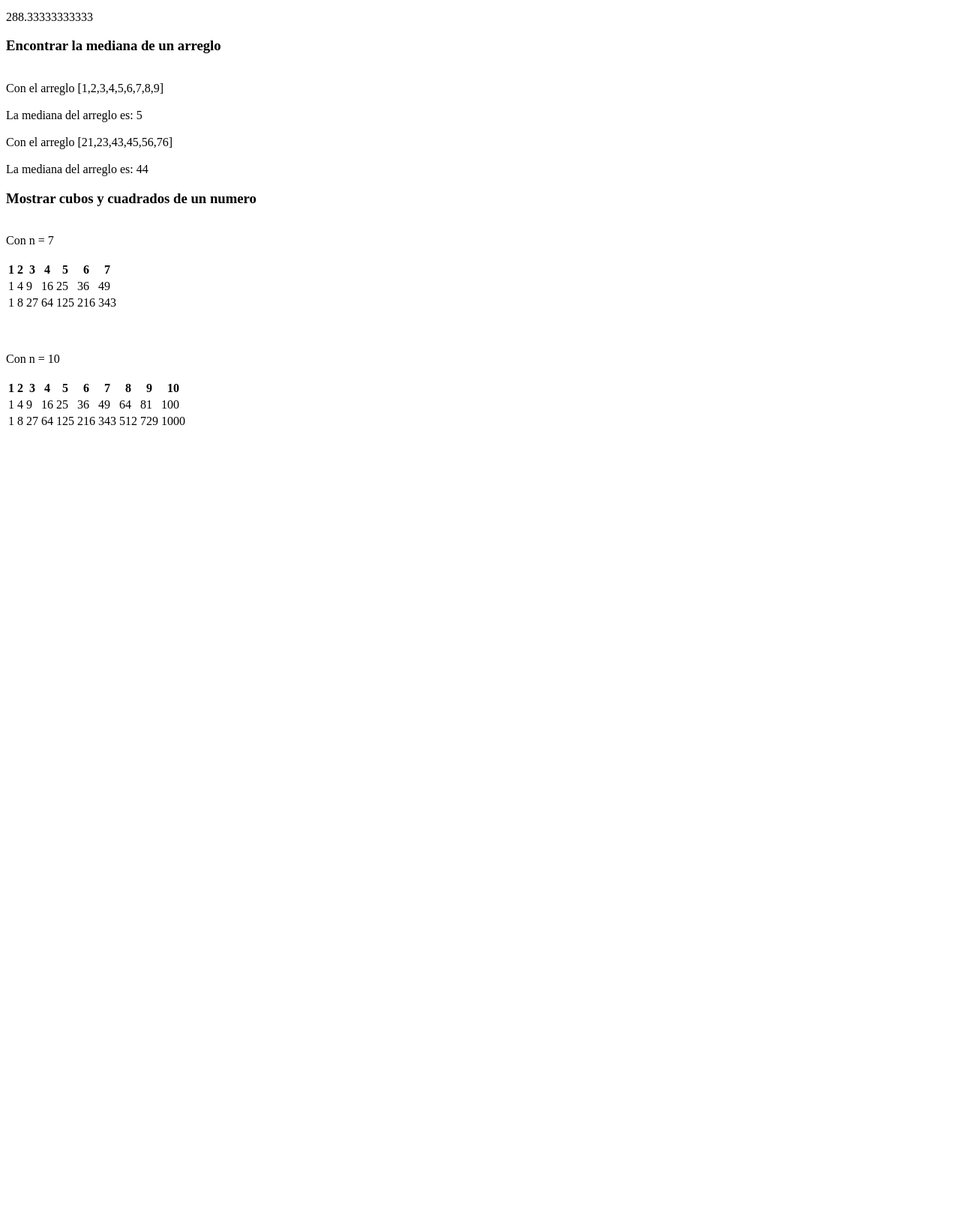
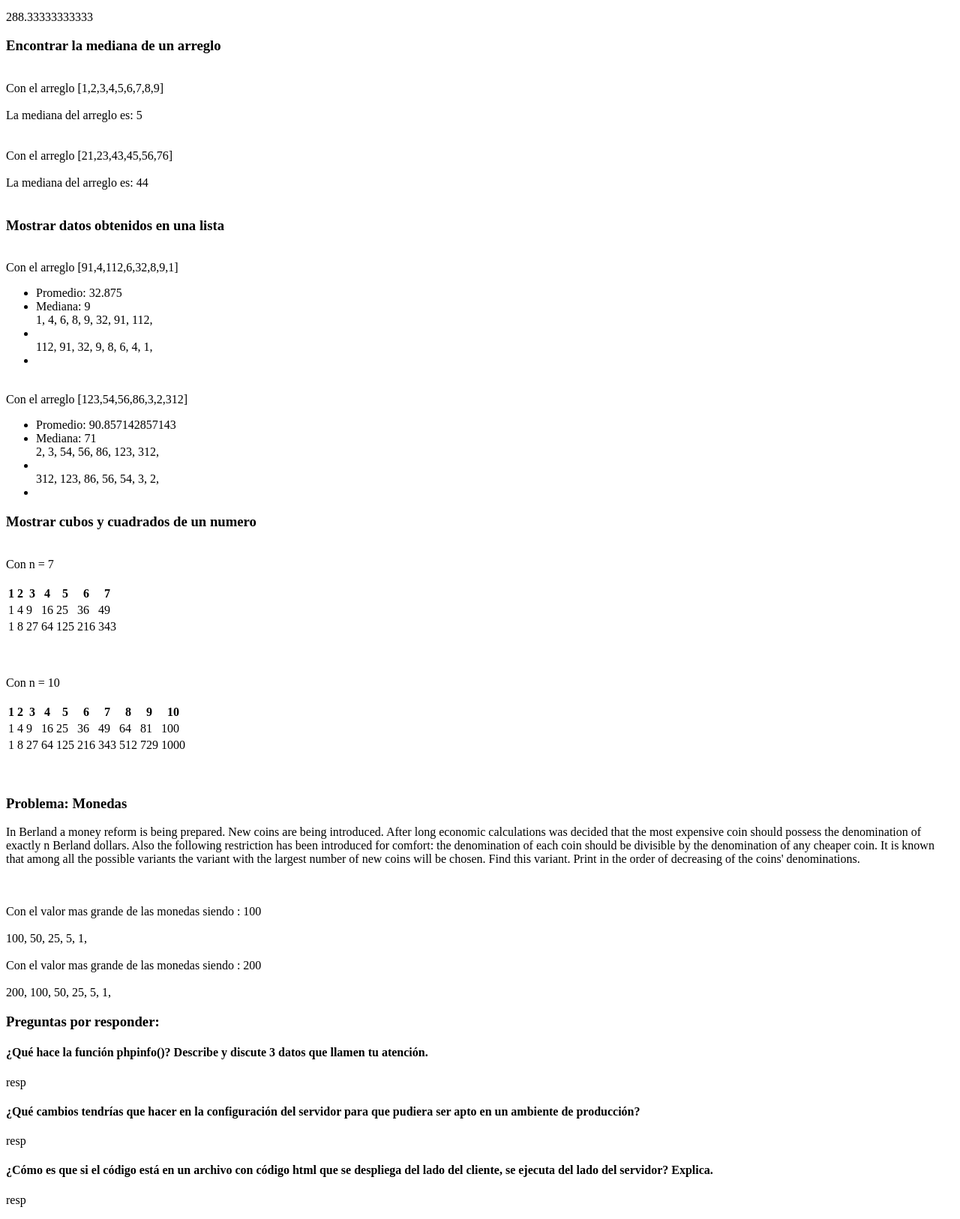
Before and after one commit to JanLimpensG/RepositorioPersonal, a PHP site: page / in a window 1280 px wide. Shown: the part 215-1841 px from the top of the page at 75% size. Before the commit the page ends 782 px from the top, so only its background shows below. Run offline with PHP 8.4, Linux system fonts and the light colour scheme.

Commit message:
Lab 9 90%

```diff
--- a/Lab_9/index.php
+++ b/Lab_9/index.php
@@ -20,7 +20,7 @@
 				$suma = $suma + $nums[$i];
 			}
 			$res = $suma/$i;
-			echo "<br><br>".$res;
+			return $res;
 		}
 
 		$arr = array(4,3,5,6,7,8,1,15);
@@ -28,10 +28,10 @@
 		$arr2 = array(41,36,611,12,76,954);
 
 		echo "<br>Con el arreglo [4,3,5,6,7,8,1,15]";
-		promedio($arr);
+		echo "<br><br>".promedio($arr);
 
 		echo "<br>Con el arreglo [41,36,611,12,76,954]";
-		promedio($arr2);
+		echo "<br><br>".promedio($arr2);
 
 	?>
 	</div>
@@ -45,9 +45,9 @@
 				if($mitad % 2 <> 0){
 					$mitad = $mitad - 0.5;
 					$mediana = ($nums[$mitad] +$nums[$mitad+1] )/2;
-					echo "<br><br>La mediana del arreglo es: ".$mediana."<br>";
+					return $mediana;
 				} else {
-					echo "<br><br>La mediana del arreglo es: ".$nums[$mitad]."<br>";
+					return $nums[$mitad];
 				}
 
 			}
@@ -55,11 +55,50 @@
 			echo "<br>Con el arreglo [1,2,3,4,5,6,7,8,9]";
 
 			$arr3 = array(1,2,3,4,5,6,7,8,9);
-			mediana($arr3);
+			echo "<br><br>La mediana del arreglo es: ".mediana($arr3)."<br><br>";
 
 			echo "<br>Con el arreglo [21,23,43,45,56,76]";
 			$arr4 = array(21,23,43,45,56,76);
-			mediana($arr4);
+			echo "<br><br>La mediana del arreglo es: ".mediana($arr4)."<br><br>";
+		?>
+
+	</div>
+	<div>
+		<h3>Mostrar datos obtenidos en una lista</h3>
+
+		<?php
+			function imprime($nums){
+
+				for($i = 0; $i < sizeof($nums); $i++){
+				echo $nums[$i].", ";
+				}
+
+			}
+
+
+			function lista($nums){
+				$prom = promedio($nums);
+				$mediana = mediana($nums);
+
+				echo "<ul>";
+				echo "<li>Promedio: ".$prom."</li>";
+				echo "<li>Mediana: ".$mediana."</li>";
+				sort($nums);
+				echo "<li>".imprime($nums)."</li>";
+				rsort($nums);
+				echo "<li>".imprime($nums)."</li>";
+				echo "</ul>";
+
+			}
+
+			echo "<br>Con el arreglo [91,4,112,6,32,8,9,1]<br>";
+			$arr5 = array(91,4,112,6,32,8,9,1);
+			lista($arr5);
+
+			echo "<br>Con el arreglo [123,54,56,86,3,2,312]<br>";
+			$arr6 = array(123,54,56,86,3,2,312);
+			lista($arr6);
+
 		?>
 
 	</div>
@@ -96,6 +135,57 @@
 		?>
 
 	</div>
+	<div>
+		<h3>Problema: Monedas</h3>
+		<p>
+			In Berland a money reform is being prepared. New coins are being introduced. After long economic calculations was decided that the most expensive coin should possess the denomination of exactly n Berland dollars. Also the following restriction has been introduced for comfort: the denomination of each coin should be divisible by the denomination of any cheaper coin. It is known that among all the possible variants the variant with the largest number of new coins will be chosen. Find this variant. Print in the order of decreasing of the coins' denominations.
+		</p>
+
+		<?php
+
+		function monedas($valorIn){
+
+			$aux = $valorIn;
+			for($i = $valorIn; $i > 0; $i--){
+				if($aux % $i == 0){
+					$aux = $i;
+					echo $i.", ";
+				}
+			}
+		}
+
+		echo "<br><br>Con el valor mas grande de las monedas siendo : 100<br><br>";
+		monedas(100);
+
+		echo "<br><br>Con el valor mas grande de las monedas siendo : 200<br><br>";
+		monedas(200);
+
+
+
+
+		?>
+	</div>
+	<div>
+		<h3>Preguntas por responder: </h3>
+		<article>
+			<h4>¿Qué hace la función phpinfo()? Describe y discute 3 datos que llamen tu atención.</h4>
+			<p>
+				resp
+			</p>
+		</article>
+		<article>
+			<h4>¿Qué cambios tendrías que hacer en la configuración del servidor para que pudiera ser apto en un ambiente de producción?</h4>
+			<p>
+				resp
+			</p>
+		</article>
+		<article>
+			<h4>¿Cómo es que si el código está en un archivo con código html que se despliega del lado del cliente, se ejecuta del lado del servidor? Explica.</h4>
+			<p>
+				resp
+			</p>
+		</article>
+	</div>
 
 </body>
 </html>
```
